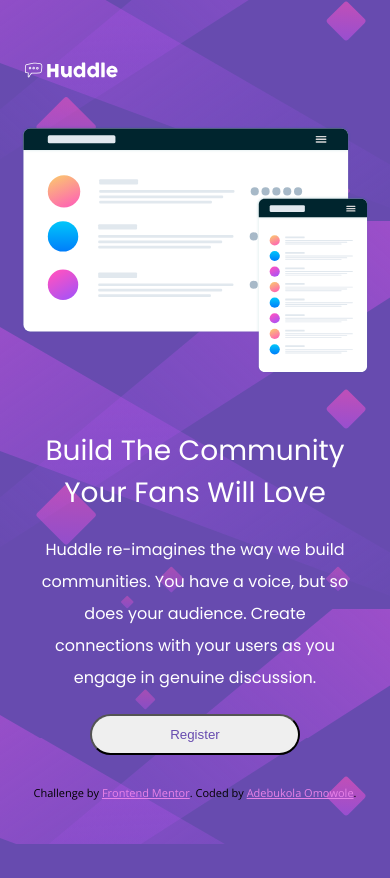
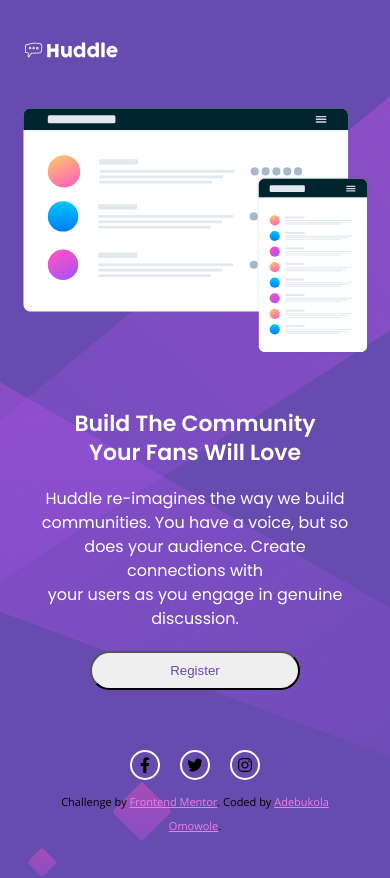
Before and after one commit to Adebukol/huddlewebpage, a plain HTML site: page index.html in a window 390 px wide. Before the commit the page ends 844 px from the top, so only its background shows below. Drawn offline with nearby package versions, Linux system fonts and the light colour scheme.

Commit message:
social media icons added

```diff
--- a/index.html
+++ b/index.html
@@ -18,16 +18,18 @@
       <img src="images/illustration-mockups.svg" alt="illustration-img"/>
   </div>
   <div class="item-2">
-   <h1>Build The Community Your Fans Will Love</h1>
+   <h1>Build The Community<br> Your Fans Will Love</h1>
 
   <p>Huddle re-imagines the way we build communities. You have a voice, but so does your audience.
-  Create connections with your users as you engage in genuine discussion.</p>
+  Create connections with<br> your users as you engage in genuine discussion.</p>
 
   <button type="submit">Register</button>
 </div>
 </div>
-<div>
-<img src="images/" alt=""><img src="" alt=""><img src="" alt="">
+<div class="sm-icon">
+<img src="images/facebook-f.svg" alt="">
+<img src="images/twitter.svg" alt="">
+<img src="images/instagram.svg" alt="">
 </div>
   <footer>
     <p class="attribution">
--- a/style.css
+++ b/style.css
@@ -36,15 +36,16 @@ p{
 }
 .item-2{
   font-family: "Poppins";
-  padding-left: 40px;
+  padding-left: 60px;
   padding-right: 100px;
   color: #fff;
+  padding-bottom: 0px;
 }
 button{
   display: block;
-  padding: 0.7rem;
+  padding: 0.8rem;
   border-radius: 25px;
-  width: 20%;
+  width: 30%;
   box-shadow: 0 0 0 1px solid grey;
   color:  hsl(257, 40%, 49%);
   font-weight: 500;
@@ -53,6 +54,27 @@ button{
 button:hover{
   color: #fff;
   background:hsl(300, 69%, 71%);
+}
+.sm-icon{
+  display: flex;
+  flex-direction: row;
+  justify-content: flex-end;
+  margin-top: 0px;
+  margin-right: 50px;
+}
+.sm-icon img{
+  width: 40px;
+  height: 40px;
+  fill-opacity: #fff;
+  border: 2px solid #fff;
+  padding: 10px;
+  border-radius: 50%;
+  margin: 10px;
+}
+.sm-icon img:hover{
+  background: hsl(300, 69%, 71%);
+  border: 2px solid hsl(300, 69%, 71%);
+  cursor: pointer;
 }
   .attribution {
       font-size: 11px;
@@ -66,31 +88,22 @@ button:hover{
 
 
 
-  @media screen and (max-width: 500px) {
-    body{
+@media screen and (max-width: 500px) {
+  body{
       background-image: url('images/bg-mobile.svg');
       background-position: center;
-      background-size: 100%;
+      background-size: cover;
       max-width: 500px;
       background-position: center;
       font-family: "Open Sans";
       background-color: hsl(257, 40%, 49%);
       margin: 20px;
+      margin-top: 0px;
   }
   .container{
     flex-direction: column;
     padding: 0px;
     justify-content: center;
-  }
-  .item-1 img{
-    max-width:100%;
-    margin: 0 auto;
-  }
-  h1{
-    margin-top: 50px;
-    font-size: 28px;
-    text-align: center;
-    font-weight: 400;
   }
   .logo{
     /* margin-top: 40px;*/
@@ -98,9 +111,24 @@ button:hover{
     width: 100px;
     padding: 0px;
   }
+  .item-1 img{
+    max-width:100%;
+    margin: 0 auto;
+  }
+  h1{
+    line-height: 1.8rem;
+    margin-top: 50px;
+    /* margin-bottom: 10px; */
+    font-size: 22px;
+    text-align: center;
+    font-weight: 700;
+  }
+
 p{
-  padding: 0px;
-  margin: 20px;
+  padding: 20px;
+  font-weight: 400;
+  line-height: 1.5rem;
+  margin: 0px;
   text-align: center;
 }
 .item-2{
@@ -110,5 +138,20 @@ button{
   width: 60%;
   margin: 0 auto;
   display: block;
+  padding: 10px;
+  margin-bottom: 50px;
+}
+.sm-icon{
+  justify-content: center;
+  margin: 0px;
+}
+.sm-icon img{
+  height: 30px;
+  width: 30px;
+  padding: 5px;
+  cursor: pointer;
+}
+.attribution{
+  padding-top: 0px;
 }
     }
```
